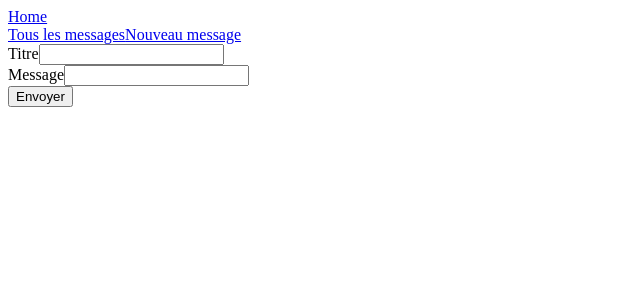
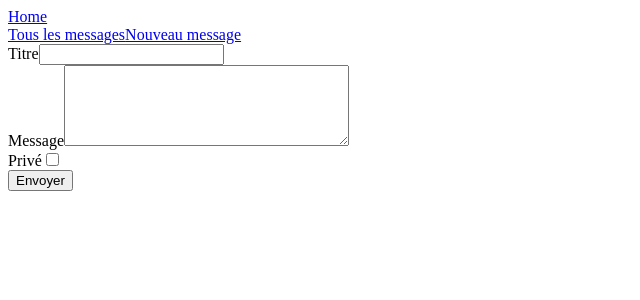
Before and after one commit to vince4128/message, a React (Create React App) app: page /create in a window 1280 px wide. Shown: the top 300 px of the page, without its empty margins (0-640 px from the left). Built offline with nearby package versions, Linux system fonts and the light colour scheme.

Commit message:
Improved messageCreate form
Confidentiality field added, replacing the text input by a textarea for message body

```diff
--- a/src/components/messages/MessageCreate.js
+++ b/src/components/messages/MessageCreate.js
@@ -16,7 +16,26 @@ class MessageCreate extends Component {
         <label>{label}</label>
         <input {...input} autoComplete="off" />
         {this.renderError(meta)}
-        {/*meta.error*/}
+      </div>
+    );
+  };
+
+  renderTextArea = ({ input, label, meta }) => {
+    return (
+      <div>
+        <label>{label}</label>
+        <textarea {...input} autoComplete="off" rows="5" cols="33" />
+        {this.renderError(meta)}
+      </div>
+    );
+  };
+
+  renderCheckbox = ({ input, label, meta }) => {
+    return (
+      <div>
+        <label>{label}</label>
+        <input type="checkbox" {...input} />
+        {this.renderError(meta)}
       </div>
     );
   };
@@ -29,7 +48,12 @@ class MessageCreate extends Component {
     return (
       <form onSubmit={this.props.handleSubmit(this.onSubmit)}>
         <Field name="title" component={this.renderInput} label="Titre" />
-        <Field name="body" component={this.renderInput} label="Message" />
+        <Field name="body" component={this.renderTextArea} label="Message" />
+        <Field
+          name="confidential"
+          component={this.renderCheckbox}
+          label="Privé"
+        />
         <button>Envoyer</button>
       </form>
     );
```
